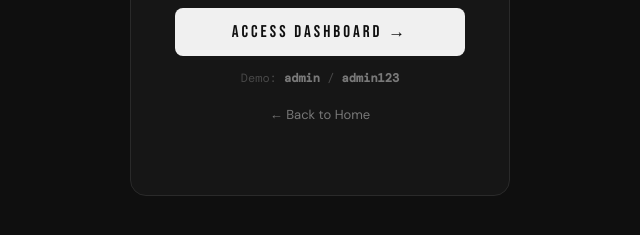
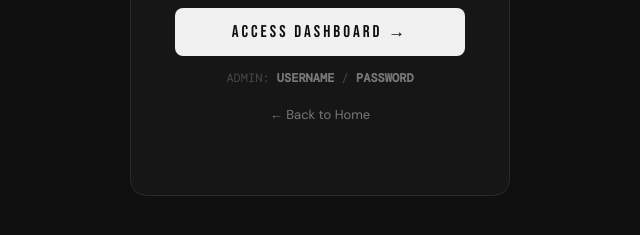
Before and after one commit to Jai9129/creator, a plain HTML site: page index.html in a window 1280 px wide. Both pictures are taken after a click on the button "Admin Panel". Shown: the part 483-718 px from the top of the page, 320-960 px from the left. Drawn offline with nearby package versions, Linux system fonts and the light colour scheme.

Commit message:
Update index.html

```diff
--- a/index.html
+++ b/index.html
@@ -614,7 +614,7 @@
       <input class="f-input" id="aPass" type="password" placeholder="••••••••" onkeydown="if(event.key==='Enter')doLogin()">
     </div>
     <button class="submit-btn" onclick="doLogin()" style="margin-top:6px">ACCESS DASHBOARD →</button>
-    <div class="al-hint">Demo: <b>admin</b> / <b>admin123</b></div>
+    <div class="al-hint">ADMIN: <b>USERNAME</b> / <b>PASSWORD</b></div>
     <button class="back-btn" onclick="goView('hero')" style="margin-top:20px;width:100%;justify-content:center">← Back to Home</button>
   </div>
 </div>
```
